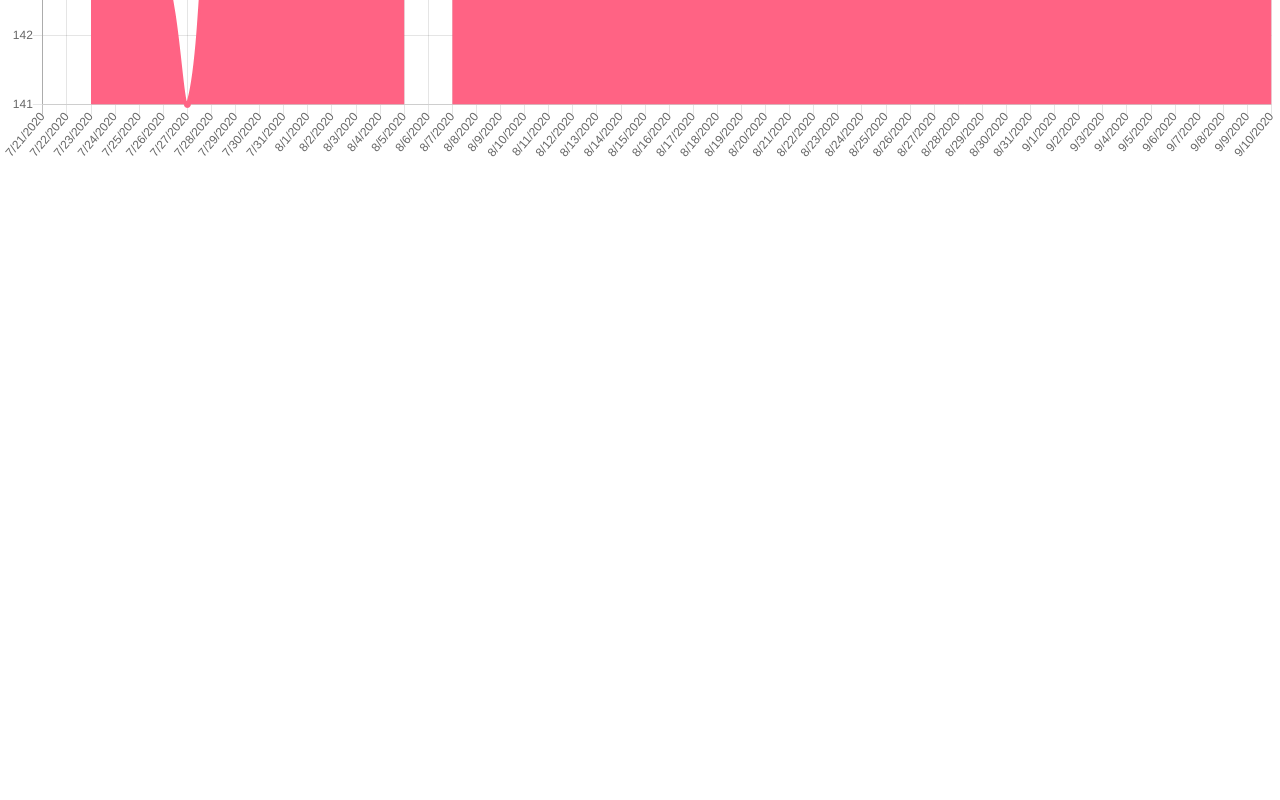
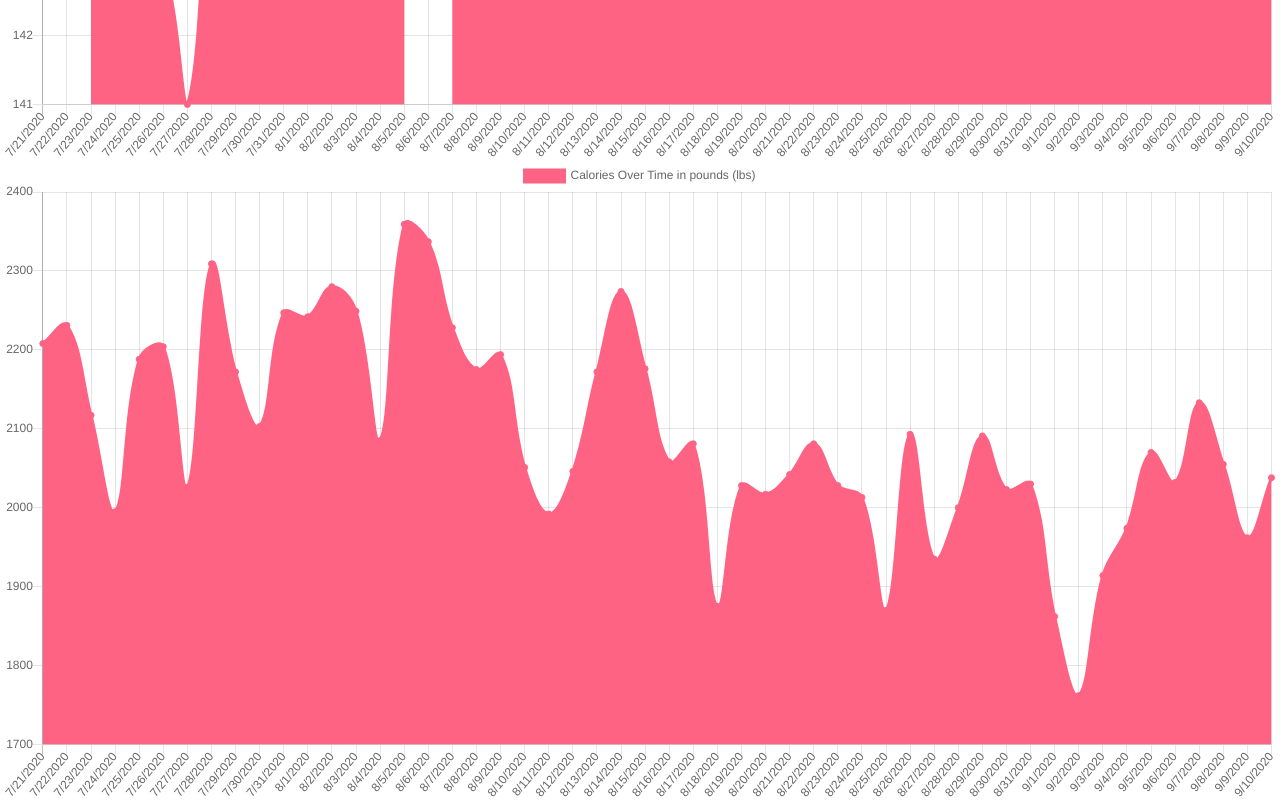
Before and after one commit to MajorZiploc/BodyComp, a React (Create React App) app in the folder client/: page / in a window 1280 px wide. Shown: the part 536-1336 px from the top of the page. Before the commit the page ends 800 px from the top, so only its background shows below. Built offline with nearby package versions, Linux system fonts and the light colour scheme.

Commit message:
Adds calories chart

```diff
--- a/client/src/Components/App.tsx
+++ b/client/src/Components/App.tsx
@@ -1,13 +1,13 @@
 import React from 'react';
 import '../Styles/App.css';
-import WeightChart from './InteractiveWeightChart';
+import HomeCharts from './HomeCharts';
 import Layout from './Shared/Layout';
 
 function App() {
   return (
     <div className='App'>
       <Layout />
-      <WeightChart />
+      <HomeCharts />
       {/* <header className='App-header'>
         <Days />
         <img src={logo} className='App-logo' alt='logo' />
--- /dev/null
+++ b/client/src/Components/CaloriesChart.tsx
@@ -0,0 +1,50 @@
+import React from 'react';
+import { useState, useEffect } from 'react';
+import { getMockDays, getDays } from '../data';
+import { Line } from 'react-chartjs-2';
+import { Modal, Button } from 'react-bootstrap';
+import { Day } from '../models';
+import PieBodyPercentage from './PieBodyPercentage';
+
+export default function CaloriesChart(props: any) {
+  const days = props.days;
+  const [show, setShow] = useState(false);
+  const [day, setDay] = useState<Day>();
+  const firstDayWithWeightInfo = days?.find((d: any) => d.WuName && d.WuLabel);
+
+  const handleClose = () => setShow(false);
+  const handleShow = () => setShow(true);
+
+  function event(e: any) {
+    if (e.length > 0 && days !== undefined) {
+      const i = e[0]._index;
+      setDay(days[i]);
+      handleShow();
+    }
+  }
+
+  return (
+    <>
+      {days && (
+        <Line
+          getElementsAtEvent={e => event(e)}
+          data={{
+            labels: days?.map((d: any) => new Date(d.DyDate).toLocaleDateString()),
+            datasets: [
+              {
+                label: `Calories Over Time in ${
+                  firstDayWithWeightInfo === undefined
+                    ? '<No Weight Units found!>'
+                    : `${firstDayWithWeightInfo?.WuName} (${firstDayWithWeightInfo?.WuLabel})`
+                }`,
+                backgroundColor: 'rgb(255, 99, 132)',
+                borderColor: 'rgb(255, 99, 132)',
+                data: days?.map((d: any) => d.DyCalories),
+              },
+            ],
+          }}
+        />
+      )}
+    </>
+  );
+}
--- /dev/null
+++ b/client/src/Components/HomeCharts.tsx
@@ -0,0 +1,24 @@
+import { Modal, Button } from 'react-bootstrap';
+import { Day } from '../models';
+import PieBodyPercentage from './PieBodyPercentage';
+import React from 'react';
+import { useState, useEffect } from 'react';
+import { getMockDays, getDays } from '../data';
+import WeightChart from './InteractiveWeightChart';
+import CaloriesChart from './CaloriesChart';
+
+export default function HomeCharts() {
+  const [days, setDays] = useState<Day[]>();
+  useEffect(() => {
+    const f = async () => {
+      setDays(await getMockDays({}));
+    };
+    f();
+  }, []);
+  return (
+    <>
+      <WeightChart days={days} />
+      <CaloriesChart days={days} />
+    </>
+  );
+}
--- a/client/src/Components/InteractiveWeightChart.tsx
+++ b/client/src/Components/InteractiveWeightChart.tsx
@@ -6,18 +6,11 @@ import { Modal, Button } from 'react-bootstrap';
 import { Day } from '../models';
 import PieBodyPercentage from './PieBodyPercentage';
 
-export default function WeightChart() {
+export default function WeightChart(props: any) {
+  const days = props.days;
   const [show, setShow] = useState(false);
   const [day, setDay] = useState<Day>();
-  const [days, setDays] = useState<Day[]>();
-  const firstDayWithWeightInfo = days?.find(d => d.WuName && d.WuLabel);
-
-  useEffect(() => {
-    const f = async () => {
-      setDays(await getMockDays({}));
-    };
-    f();
-  }, []);
+  const firstDayWithWeightInfo = days?.find((d: any) => d.WuName && d.WuLabel);
 
   const handleClose = () => setShow(false);
   const handleShow = () => setShow(true);
@@ -37,7 +30,7 @@ export default function WeightChart() {
           <Line
             getElementsAtEvent={e => event(e)}
             data={{
-              labels: days?.map(d => new Date(d.DyDate).toLocaleDateString()),
+              labels: days?.map((d: any) => new Date(d.DyDate).toLocaleDateString()),
               datasets: [
                 {
                   label: `Weight Over Time in ${
@@ -47,7 +40,7 @@ export default function WeightChart() {
                   }`,
                   backgroundColor: 'rgb(255, 99, 132)',
                   borderColor: 'rgb(255, 99, 132)',
-                  data: days?.map(d => d.DyMorningWeight),
+                  data: days?.map((d: any) => d.DyMorningWeight),
                 },
               ],
             }}
```
